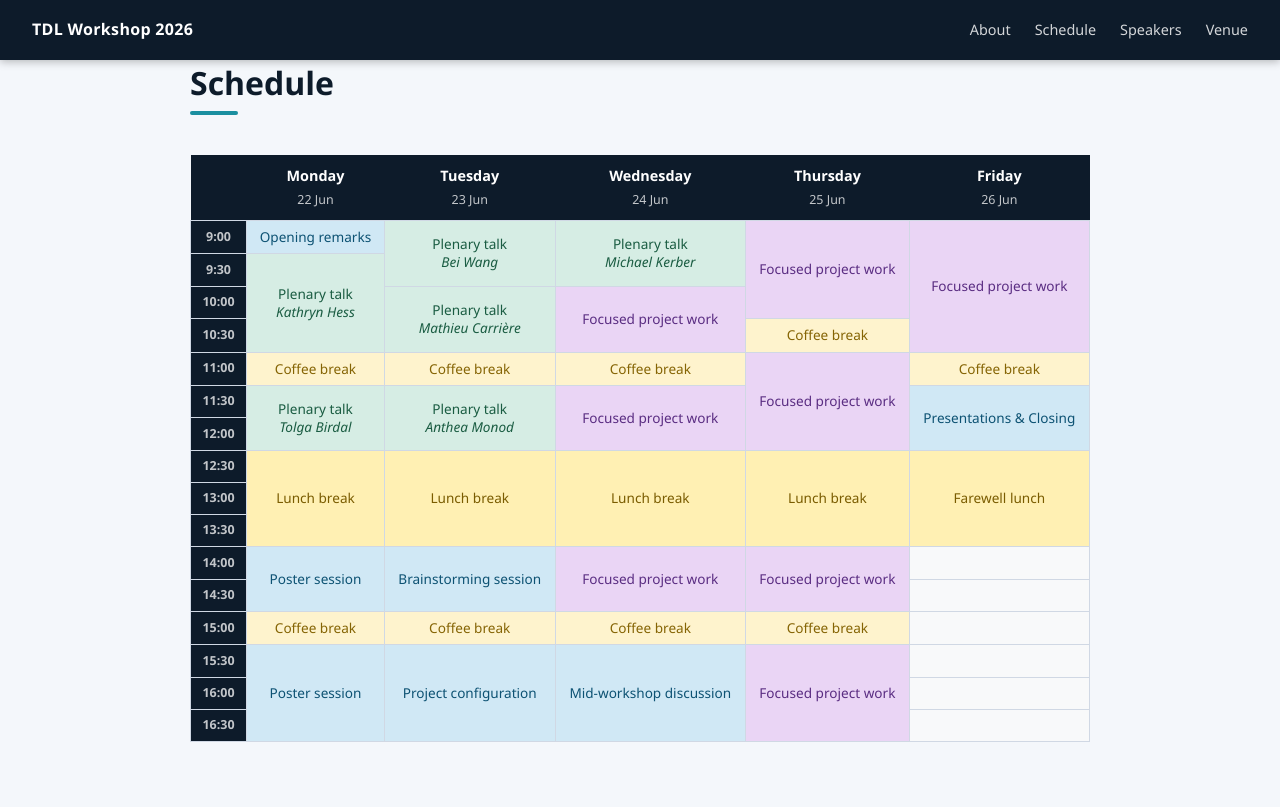
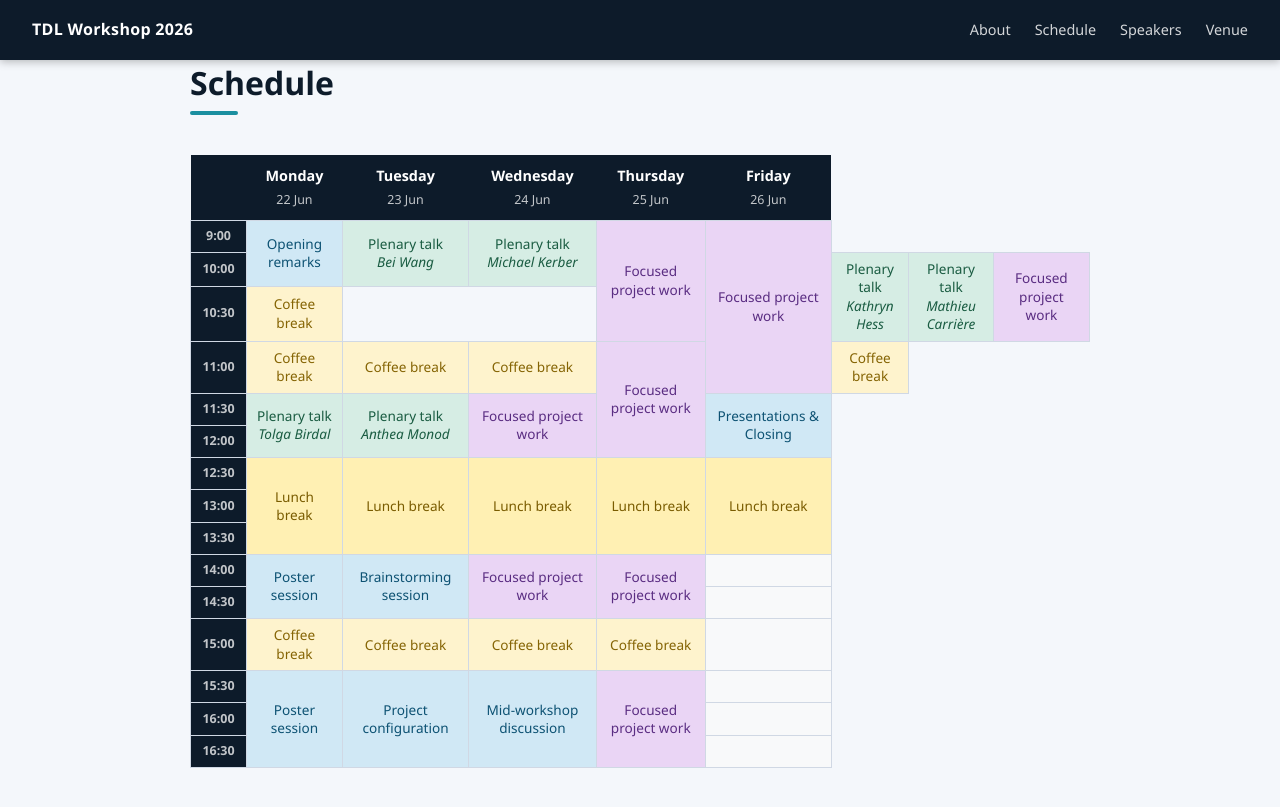
Before and after one commit to aidos-lab/tdl-workshop, a Jekyll site: the page built from index.html, in a window 1280 px wide and 900 px high, scrolled down 992 px. Shown: the top 807 px of the window. Built offline with Jekyll 4.4.1, drawn with Linux system fonts in a browser that asks for light colours.

Commit message:
fixed schedule

```diff
--- a/index.html
+++ b/index.html
@@ -70,18 +70,15 @@
       <tbody>
         <tr>
           <td class="sg-time">9:00</td>
-          <td class="ev-other">Opening remarks</td>
+          <td class="ev-other" rowspan="2">Opening remarks</td>
           <td class="ev-talk" rowspan="2">Plenary talk<br><em>Bei Wang</em></td>
           <td class="ev-talk" rowspan="2">Plenary talk<br><em>Michael Kerber</em></td>
           <td class="ev-work" rowspan="3">Focused project work</td>
           <td class="ev-work" rowspan="4">Focused project work</td>
         </tr>
         <tr>
-          <td class="sg-time">9:30</td>
-          <td class="ev-talk" rowspan="3">Plenary talk<br><em>Kathryn Hess</em></td>
-        </tr>
-        <tr>
           <td class="sg-time">10:00</td>
+          <td class="ev-talk" rowspan="2">Plenary talk<br><em>Kathryn Hess</em></td>
           <td class="ev-talk" rowspan="2">Plenary talk<br><em>Mathieu Carrière</em></td>
           <td class="ev-work" rowspan="2">Focused project work</td>
         </tr>
@@ -113,7 +110,7 @@
           <td class="ev-lunch" rowspan="3">Lunch break</td>
           <td class="ev-lunch" rowspan="3">Lunch break</td>
           <td class="ev-lunch" rowspan="3">Lunch break</td>
-          <td class="ev-lunch" rowspan="3">Farewell lunch</td>
+          <td class="ev-lunch" rowspan="3">Lunch break</td>
         </tr>
         <tr><td class="sg-time">13:00</td></tr>
         <tr><td class="sg-time">13:30</td></tr>
```
